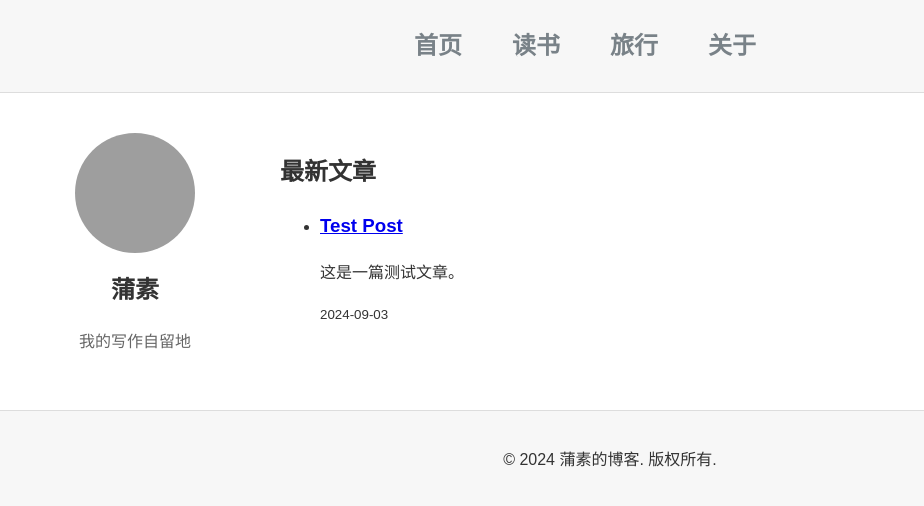
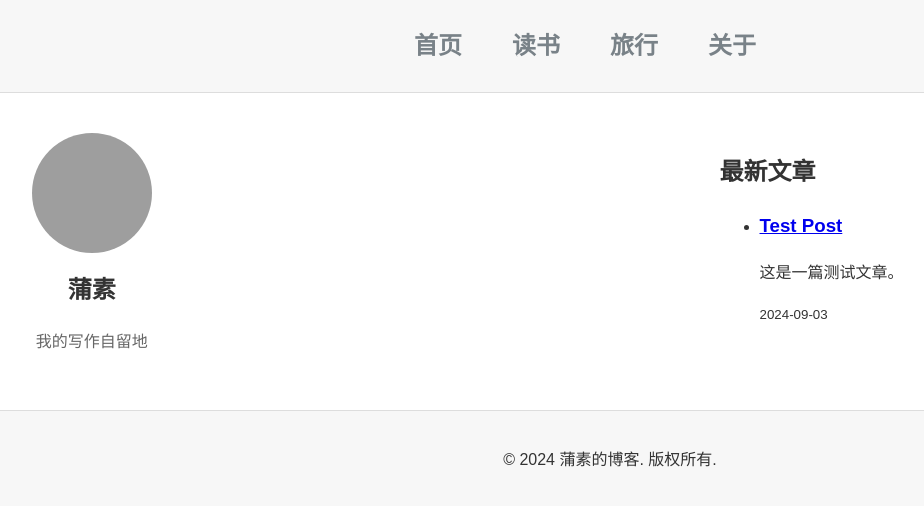
Before and after one commit to pususu/skills-github-pages, a Jekyll site: the page built from index.html, in a window 1280 px wide. Shown: the top 506 px of the page, without its empty margins (30-954 px from the left). Built offline with Jekyll 4.4.1, drawn with Linux system fonts in a browser that asks for light colours; grey boxes are pictures that could not be loaded.

Commit message:
Update default.html

```diff
--- a/_layouts/default.html
+++ b/_layouts/default.html
@@ -32,7 +32,7 @@
         </aside>
 
         <!-- 右侧内容区域 -->
-        <section class="content" style="flex: 3;">
+        <section class="content" style="flex: 3; padding-left: 526px;">
             <!-- 添加文章列表 -->
             <h2>最新文章</h2>
             <ul class="post-list">
```
